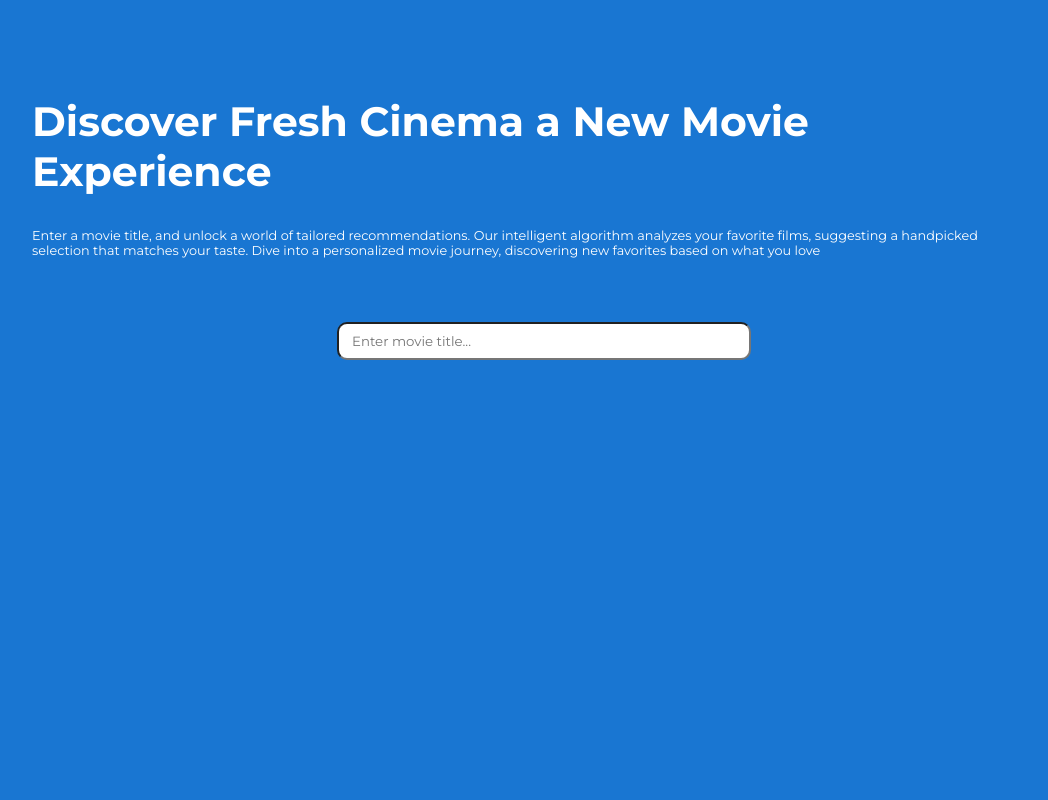
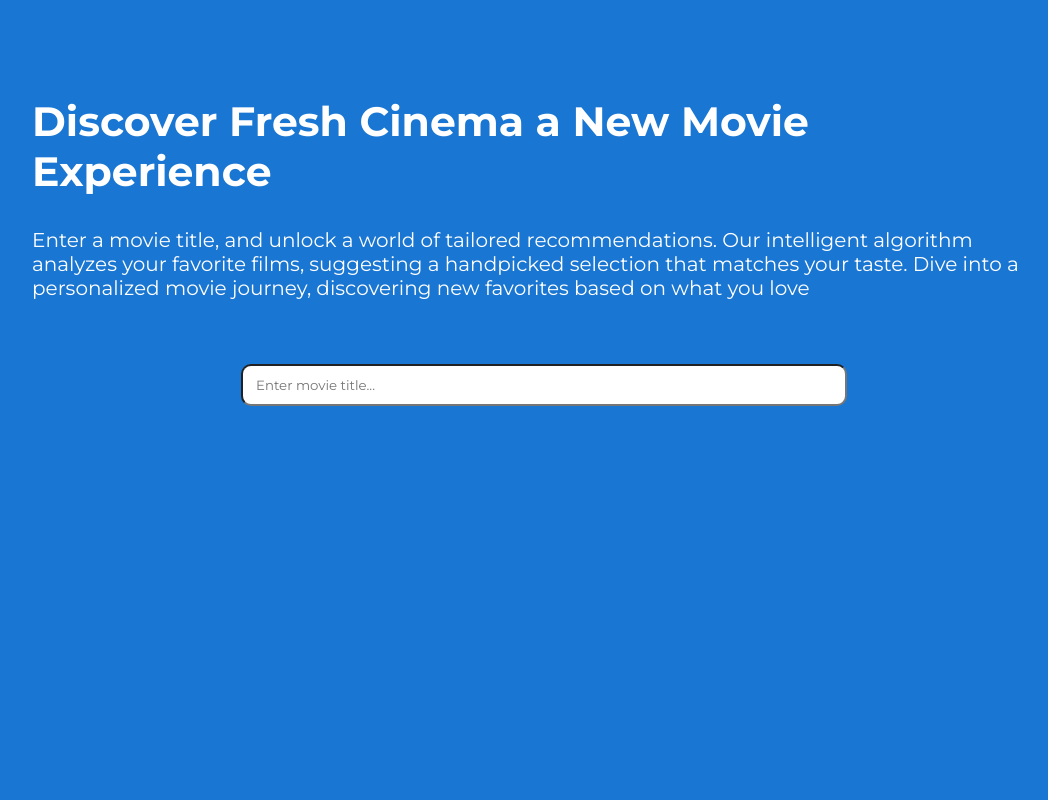
Before and after one commit to adenletchworth/Happy-Cinema, a Flask app: page / in a window 1280 px wide. Shown: the part 64-864 px from the top of the page, without its empty margins (96-1144 px from the left). Before the commit the page ends 424 px from the top, so only its background shows below. Run offline with Flask 3, Linux system fonts and the light colour scheme.

Commit message:
fix: Sizes on reccomended movie

```diff
--- a/static/css/main.css
+++ b/static/css/main.css
@@ -26,12 +26,14 @@
 .container{
     display: flex;
     flex-direction: column;
-    height: 92vh;
+    height: 100vh;
     background-color: #1976D2;
 }
 
 .body{
     background-color: #1976D2;
+    height: 100%;
+
 }
 
 .container-header{
@@ -44,7 +46,7 @@
 .container-subheader{
     margin-left: 10vw;
     margin-top: 4vh;
-    font-size: 1vw;
+    font-size: 2.5vh;
     margin-right: 12vw;
 }
 
@@ -63,12 +65,13 @@
     margin-top: 1vh;
     display: flex;
     flex-direction: column;
-    margin-left: 8vw;
+    margin-bottom: 10vh;
+    background-color: #1976D2;
 }
 
 .userTitle{
-    width: 30vw;
-    height: 1vh;
+    width: 45vw;
+    height: 1.5vh;
     padding: 1vw;
     border-radius: 10px;
     color: black;
@@ -78,11 +81,14 @@
     display: flex;
     flex-direction: column;
     margin-bottom: 1vh;
+    margin-left: 7vw;
 }
 
 .description{
     display: flex;
     flex-direction: column;
+    margin-bottom: 10vh;
+    margin-left: 7vw;
 }
 
 .title-genre li{
```
